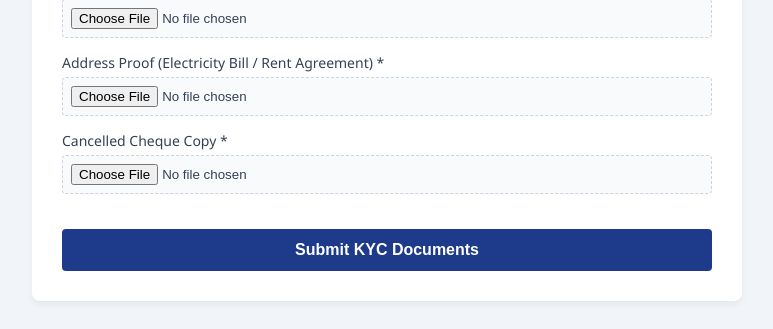
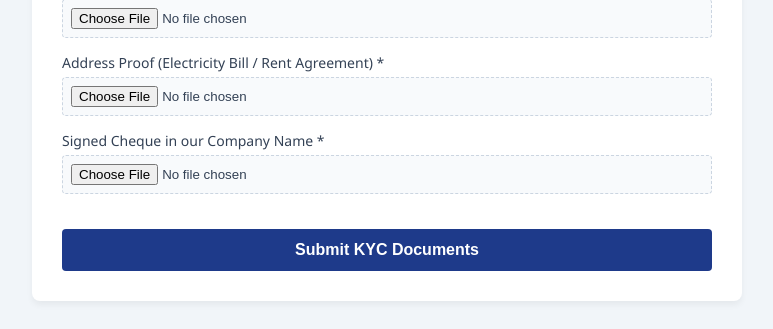
Before and after one commit to tecbm/CourierBird-KYC-Portal, a Flask app: template templates/kyc_form.html in a window 1280 px wide. Shown: the part 1273-1602 px from the top of the page, without its empty margins (253-1026 px from the left). Run offline with Flask 3, Linux system fonts and the light colour scheme; the template is opened without the code that fills it, so the values that code supplies are empty.

Commit message:
Add files via upload

```diff
--- a/templates/kyc_form.html
+++ b/templates/kyc_form.html
@@ -88,7 +88,7 @@
             <input type="file" name="address_doc" accept=".pdf, .jpg, .jpeg, .png" required>
         </div>
         <div class="form-group">
-            <label>Cancelled Cheque Copy *</label>
+            <label>Signed Cheque in our Company Name *</label>
             <input type="file" name="cheque_doc" accept=".pdf, .jpg, .jpeg, .png" required>
         </div>
 
```
